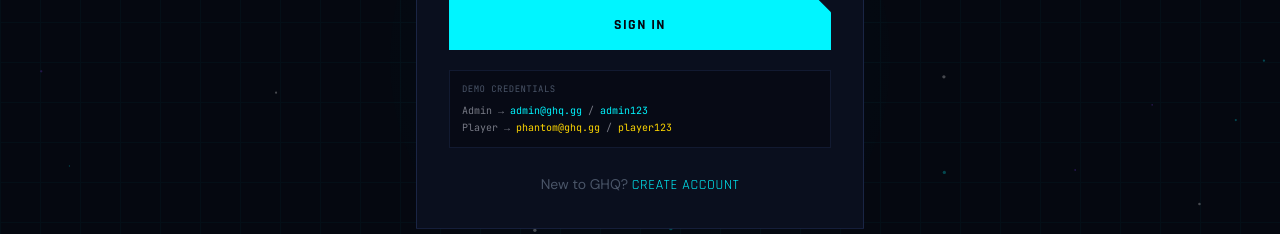
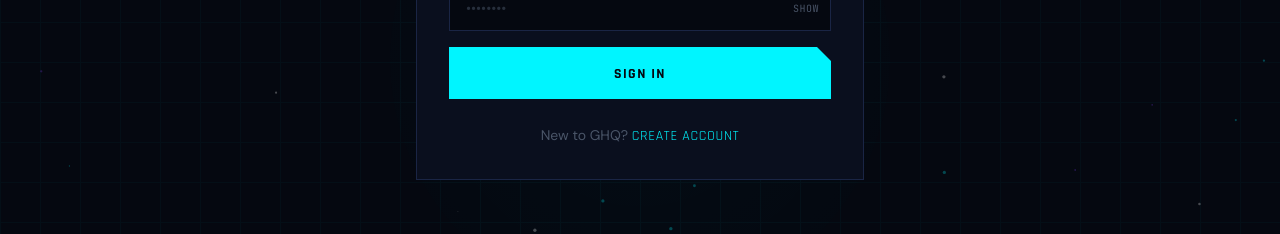
Before and after one commit to Jarvis5015/ghq-gaming, a React (Vite) app: page /login in a window 1280 px wide. Shown: the part 554-788 px from the top of the page. Built offline with nearby package versions, Linux system fonts and the light colour scheme; no server answers.

Commit message:
Remove demo credentials from login page

```diff
--- a/src/pages/Login.jsx
+++ b/src/pages/Login.jsx
@@ -18,14 +18,11 @@
   const handleSubmit = async (e) => {
     e.preventDefault()
     const result = await login(form.email, form.password)
-    if (result.success) {
-      navigate('/')   // Redirect to homepage on success
-    }
+    if (result.success) navigate('/')
   }
 
   return (
     <div className="min-h-screen flex items-center justify-center px-6 py-12">
-      {/* Background effects */}
       <div className="absolute inset-0 opacity-[0.03]"
         style={{ backgroundImage: 'linear-gradient(#00f5ff 1px, transparent 1px), linear-gradient(90deg, #00f5ff 1px, transparent 1px)', backgroundSize: '40px 40px' }} />
       <div className="absolute top-1/3 left-1/2 -translate-x-1/2 w-[500px] h-[500px] rounded-full pointer-events-none"
@@ -36,7 +33,6 @@
         animate={{ opacity: 1, y: 0 }}
         className="relative w-full max-w-md"
       >
-        {/* Card */}
         <div className="border border-[#1a2545] bg-[#0a0f1e] overflow-hidden"
           style={{ clipPath: 'polygon(0 0, calc(100% - 24px) 0, 100% 24px, 100% 100%, 0 100%)' }}>
           <div className="absolute top-0 left-0 right-0 h-0.5 bg-gradient-to-r from-transparent via-[#00f5ff] to-transparent" />
@@ -56,7 +52,7 @@
               <p className="font-body text-sm text-[#4a5568] mt-1">Sign in to your GHQ account</p>
             </div>
 
-            {/* Error message */}
+            {/* Error */}
             {error && (
               <motion.div
                 initial={{ opacity: 0, y: -8 }}
@@ -69,7 +65,6 @@
             )}
 
             <form onSubmit={handleSubmit} className="space-y-4">
-              {/* Email */}
               <div>
                 <label className="font-mono text-[10px] text-[#4a5568] tracking-widest uppercase block mb-1.5">
                   Email
@@ -85,7 +80,6 @@
                 />
               </div>
 
-              {/* Password */}
               <div>
                 <label className="font-mono text-[10px] text-[#4a5568] tracking-widest uppercase block mb-1.5">
                   Password
@@ -110,7 +104,6 @@
                 </div>
               </div>
 
-              {/* Submit */}
               <button
                 type="submit"
                 disabled={isLoading}
@@ -124,15 +117,6 @@
               </button>
             </form>
 
-            {/* Demo credentials hint */}
-            <div className="mt-5 p-3 border border-[#1a2545]/60 bg-[#050810]/60">
-              <div className="font-mono text-[9px] text-[#4a5568] tracking-wider mb-1.5">DEMO CREDENTIALS</div>
-              <div className="font-mono text-[10px] text-[#e8eaf6]/50 space-y-0.5">
-                <div>Admin → <span className="text-[#00f5ff]">admin@ghq.gg</span> / <span className="text-[#00f5ff]">admin123</span></div>
-                <div>Player → <span className="text-[#ffd700]">phantom@ghq.gg</span> / <span className="text-[#ffd700]">player123</span></div>
-              </div>
-            </div>
-
             <div className="mt-6 text-center">
               <span className="font-body text-sm text-[#4a5568]">New to GHQ? </span>
               <Link to="/register" className="font-display text-sm text-[#00f5ff] hover:text-white transition-colors tracking-wider uppercase">
```
